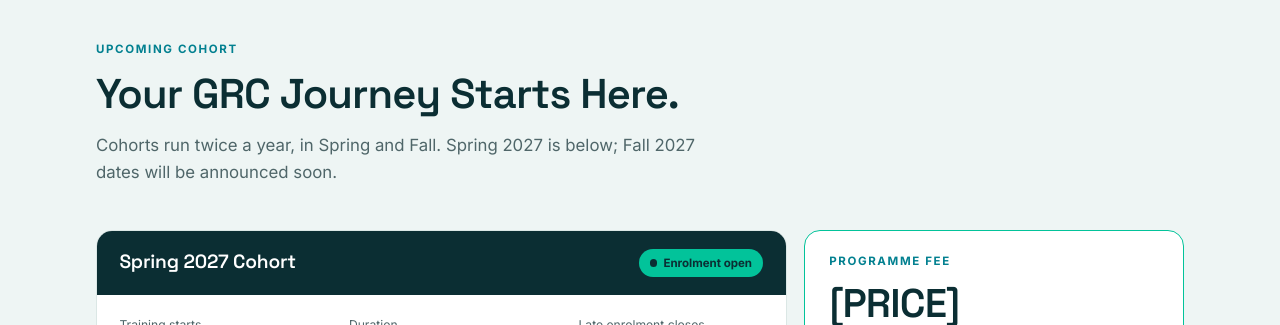
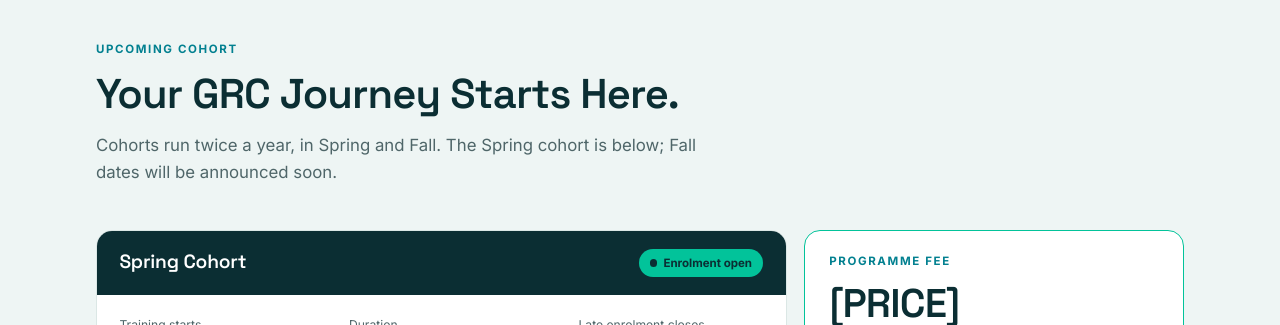
Before and after one commit to mosnyik/regal-landing, a Next.js app: page / in a window 1280 px wide. Shown: the part 3920-4245 px from the top of the page. Built offline with nearby package versions, Linux system fonts and the light colour scheme; no server answers.

Commit message:
fix: remover the year from the enrollment

```diff
--- a/app/actions.ts
+++ b/app/actions.ts
@@ -1,7 +1,7 @@
 "use server";
 
 import { headers } from "next/headers";
-import { cohort, enrolmentStatus, site } from "@/content/site";
+import { cohortRecordLabel, enrolmentStatus, site } from "@/content/site";
 import { createEnrollmentCheckout, isStripeConfigured } from "@/lib/stripe";
 import { checkSpam } from "@/lib/spam";
 import { insert, insertUniqueEmail, update } from "@/lib/store";
@@ -121,7 +121,7 @@ export async function submitEnrolment(_prev: FormState, fd: FormData): Promise<F
     record = await insert("enrollments", {
       ...values,
       consent: true,
-      cohort: cohort.name,
+      cohort: cohortRecordLabel,
       paymentStatus: "pending",
     });
   } catch (err) {
@@ -146,7 +146,7 @@ export async function submitEnrolment(_prev: FormState, fd: FormData): Promise<F
       enrollmentId: record.id,
       email: values.email,
       fullName: values.fullName,
-      cohort: cohort.name,
+      cohort: cohortRecordLabel,
     });
     await update("enrollments", (r) => r.id === record.id, { stripeSessionId: session.id });
     return { status: "success", redirectTo: session.url! };
--- a/app/page.tsx
+++ b/app/page.tsx
@@ -338,7 +338,7 @@ export default function Home() {
             <p className="eyebrow">Upcoming cohort</p>
             <h2 id="cohort-title">Your GRC Journey Starts Here.</h2>
             <p className="sub">
-              Cohorts run twice a year, in Spring and Fall. {cohort.season} is below; {cohort.nextSeason} dates
+              Cohorts run twice a year, in Spring and Fall. The {cohort.season} cohort is below; {cohort.nextSeason} dates
               will be announced soon.
             </p>
           </div>
@@ -373,7 +373,7 @@ export default function Home() {
               {!isOpen && (
                 <p className="cohort-note">
                   Enrolment for this cohort is closed. Join the waitlist and we&apos;ll email you when enrolment opens
-                  for {cohort.nextSeason}.
+                  for the {cohort.nextSeason} cohort.
                 </p>
               )}
             </article>
--- a/content/site.ts
+++ b/content/site.ts
@@ -32,9 +32,10 @@ export const site = {
 };
 
 export const cohort = {
-  name: "Spring 2027 Cohort",
-  season: "Spring 2027",
-  nextSeason: "Fall 2027",
+  /** Shown on the site. Kept year-free so it can be reused each cycle — just update the dates below. */
+  name: "Spring Cohort",
+  season: "Spring",
+  nextSeason: "Fall",
   lateEnrolmentCloses: "2027-02-20",
   trainingStarts: "2027-01-25",
   duration: "12 weeks",
@@ -44,6 +45,12 @@ export const cohort = {
   // TODO: refund policy one-liner shown under the pay button.
   refundNote: "[Refund policy, e.g. full refund before first class]",
 };
+
+/**
+ * Internal cohort label for enrolment records and Stripe metadata. Includes the
+ * year (from trainingStarts) so records from different years stay distinct.
+ */
+export const cohortRecordLabel = `${cohort.name} ${cohort.trainingStarts.slice(0, 4)}`;
 
 export const instructor = {
   name: "Debbie Ibinayo",
```
